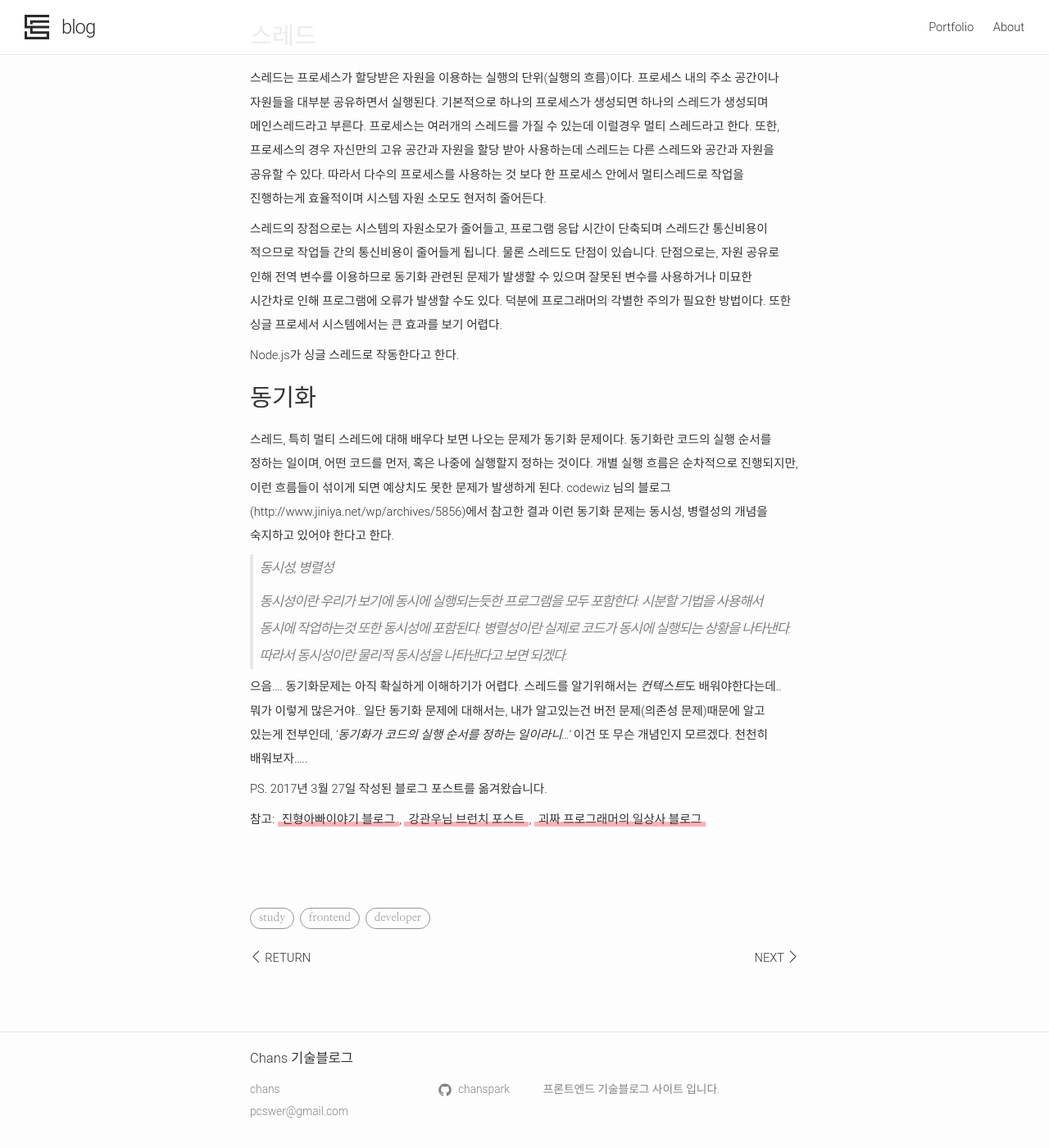
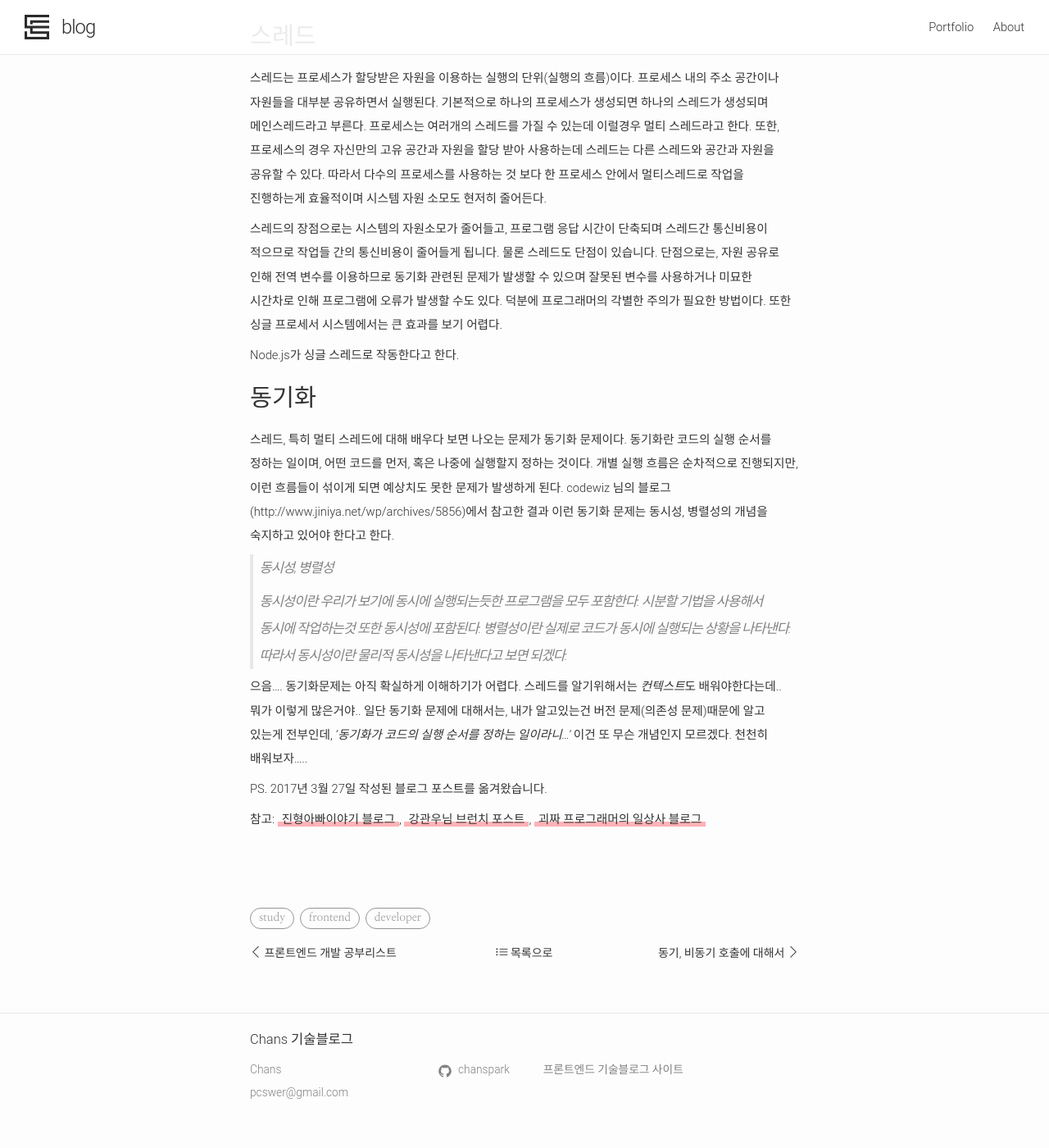
Before and after one commit to chanspark/chanspark.github.io, a Jekyll site: the page built from _posts/2017-08-08-프로세스와-스레드.markdown, in a window 1280 px wide and 1400 px high, scrolled down 832 px. Shown: the whole window at 82% size. Built offline with Jekyll 4.4.1, drawn with Linux system fonts in a browser that asks for light colours; nearby versions of some CDN libraries; comment, search, counter and statistics services are not loaded; after the commit the page ends 2208 px from its top, so only the background shows below that.

Commit message:
[app] adds post navigation function
- pref, next navigation added on posts

```diff
--- a/_config.yml
+++ b/_config.yml
@@ -15,11 +15,11 @@
 # in the templates via {{ site.myvariable }}.
 title: Chans 기술블로그
 email: pcswer@gmail.com
-description: "프론트엔드 기술블로그 사이트 입니다."
+description: "프론트엔드 기술블로그 사이트"
 baseurl: "" # the subpath of your site, e.g. /blog
 # url: ""
 url: "https://chanspark.github.io"
-author: "chans"
+author: "Chans"
 # twitter_username: jekyllrb
 github_username: chanspark
 timezone: Asia/Seoul
--- a/_layouts/post.html
+++ b/_layouts/post.html
@@ -23,6 +23,7 @@ layout: default
 
 
 
+
   <div class="post-content" itemprop="articleBody">
     {{ content }}
   </div>
@@ -31,9 +32,19 @@ layout: default
     {% for tag in page.tags %}
       <a href="{{ site.baseurl }}/tags/{{ tag }}" class="btn btn-grey post-tag">{{ tag }}</a>
     {% endfor %}
-    <div class="post-footer-nav">
-      <a href="/" class="fl-l"><span class="icon-arrow-left"></span> RETURN</a>
-      <a href="#" class="fl-r">NEXT <span class="icon-arrow-right"></span></a>
+    <!--<div class="post-footer-nav">-->
+      <!--<a href="/" class="fl-l"><span class="icon-arrow-left"></span> RETURN</a>-->
+      <!--<a href="#" class="fl-r">NEXT <span class="icon-arrow-right"></span></a>-->
+    <!--</div>-->
+
+    <div class="PageNavigation">
+      {% if page.previous.url %}
+      <a class="prev" href="{{page.previous.url}}"><span class="icon-arrow-left"></span> {{page.previous.title}}</a>
+      {% endif %}
+      <a href="/" class="list"><span class="icon-list"></span> 목록으로</a>
+      {% if page.next.url %}
+      <a class="next" href="{{page.next.url}}">{{page.next.title}} <span class="icon-arrow-right"></span></a>
+      {% endif %}
     </div>
     <!--<button class="btn btn-primary btn-lg post-btn " onclick="goBack();">목록으로 돌아가기</button>-->
   </div>
--- a/_sass/chns/_post.scss
+++ b/_sass/chns/_post.scss
@@ -87,3 +87,34 @@
     // padding-top: 30px;
     // padding-bottom: 20px;
 }
+
+.PageNavigation {
+    font-size: 14px;
+    display: block;
+    width: auto;
+    overflow: hidden;
+    position: relative;
+    a {
+        display: block;
+        width: 33.33%;
+        float: left;
+        margin: 1em 0;
+    }
+    .next {
+        text-align: right;
+    }
+    .list {
+        text-align: center;
+        //float: none;
+        //position: absolute;
+
+    }
+}
+
+.PageNavigation a {
+
+}
+
+.PageNavigation .next {
+
+}
--- a/robots.txt
+++ b/robots.txt
@@ -2,3 +2,4 @@
 
 User-agent: *
 Allow:/
+Sitemap: https://chanspark.github.io/sitemap.xml
```
